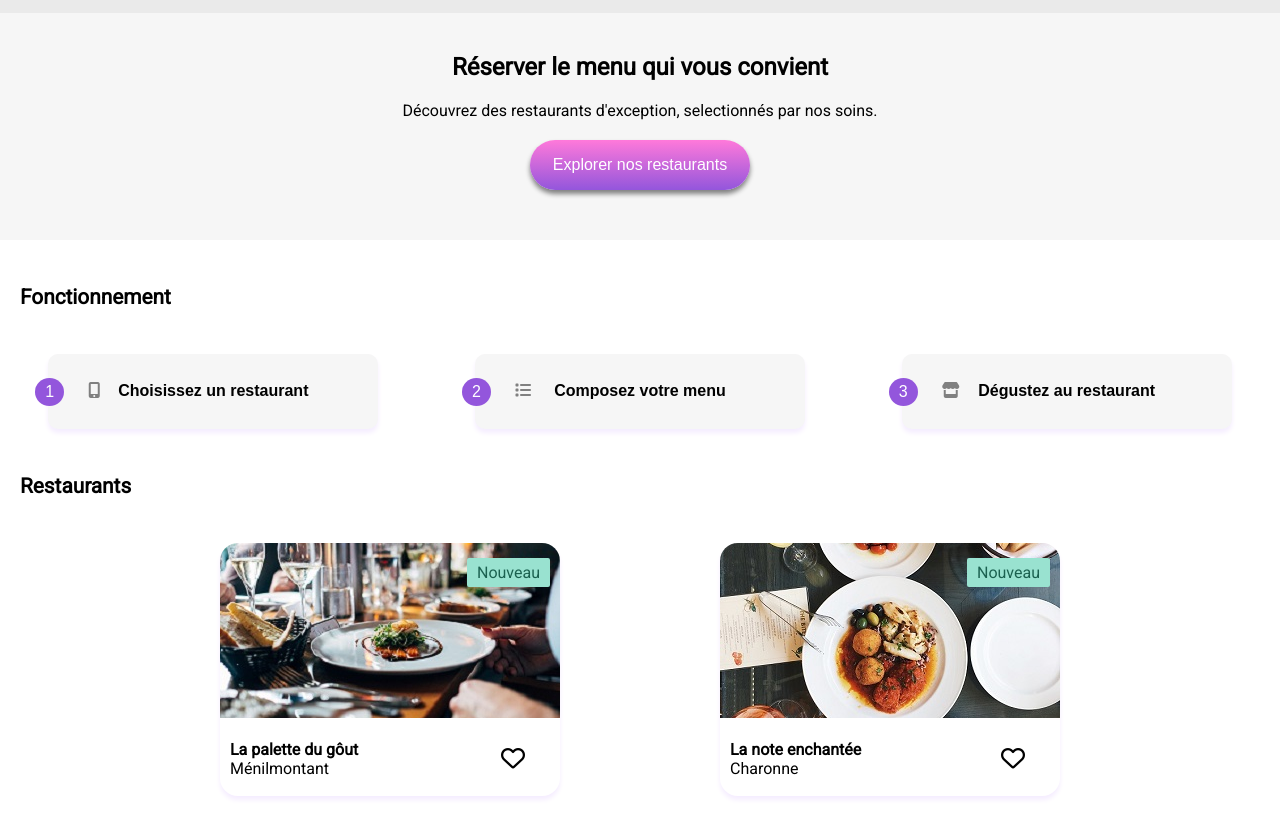
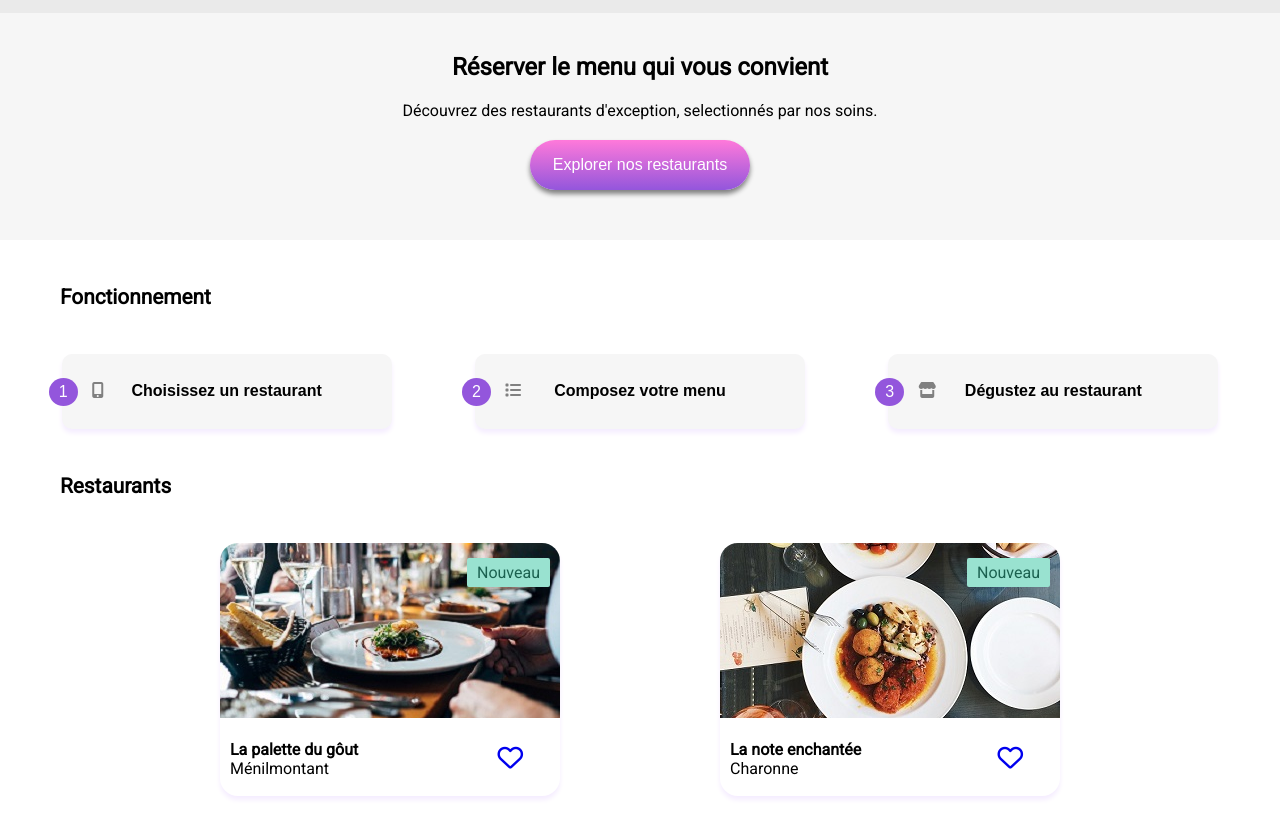
Before and after one commit to francoisvedrines/Ohmyfood, a website: page index.html in a window 1280 px wide. Shown: the part 84-907 px from the top of the page. Drawn offline with Linux system fonts and the light colour scheme; a web font is replaced by a local one.

Commit message:
corrections home page

```diff
--- a/css/style.css
+++ b/css/style.css
@@ -64,7 +64,7 @@ p {
 #functioning i {
   color: gray;
   position: absolute;
-  left: 40px;
+  left: 30px;
 }
 
 .restaurant__card {
@@ -84,23 +84,20 @@ p {
   padding: 18px 0 18px 10px;
   position: relative;
 }
-.restaurant__card div::before {
+.restaurant__card div i {
   position: absolute;
-  font-family: "Font Awesome 5 Free";
-  font-weight: 400;
-  content: "\f004";
-  font-size: 1.5rem;
-  right: 35px;
-  top: 24px;
-  color: black;
+  top: 23px;
+  right: 37px;
+  font-size: 1.6rem;
 }
-.restaurant__card div::before:hover {
+.restaurant__card div i:hover {
   font-family: "Font Awesome 5 Free";
   font-weight: 900;
   content: "\f004";
   color: #9356DC;
 }
-.restaurant__card h4 {
+
+h4 {
   color: black;
 }
 
@@ -189,6 +186,11 @@ h3 {
   margin: 30px 20px;
   font-size: 1.3rem;
 }
+@media screen and (min-width: 768px) {
+  h3 {
+    margin-left: 60px;
+  }
+}
 
 #functioning {
   display: block;
@@ -198,7 +200,7 @@ h3 {
   flex-direction: column;
   counter-reset: steps;
   align-items: center;
-  margin: 0;
+  margin: 20px;
 }
 @media screen and (min-width: 992px) {
   #functioning > div {
--- a/index.html
+++ b/index.html
@@ -45,6 +45,7 @@
                         <div>
                             <h4>La palette du gôut</h4>
                             <p>Ménilmontant</p>
+                            <i class="fa-regular fa-heart"></i>
                         </div>
                     </a>
                 </article>
@@ -55,6 +56,7 @@
                         <div>
                             <h4>La note enchantée</h4>
                             <p>Charonne</p>
+                            <i class="fa-regular fa-heart"></i>
                         </div>
                     </a>
                 </article>
@@ -65,6 +67,7 @@
                         <div>
                             <h4>A la française</h4>
                             <p>Cité Rouge</p>
+                            <i class="fa-regular fa-heart"></i>
                         </div>
                     </a>
                 </article>
@@ -75,6 +78,7 @@
                         <div>
                             <h4>Le délice des sens</h4>
                             <p>Charonne</p>
+                            <i class="fa-regular fa-heart"></i>
                         </div>
                     </a>
                 </article>
```
Also changed, not shown: 1 other file.
